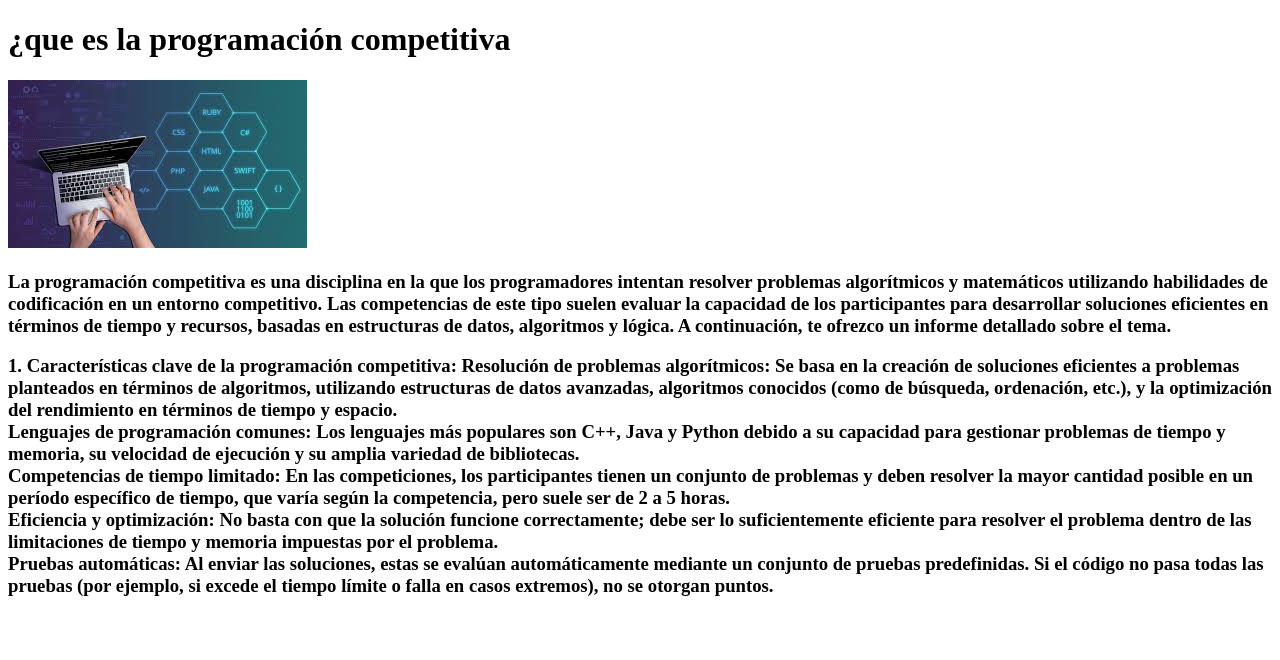
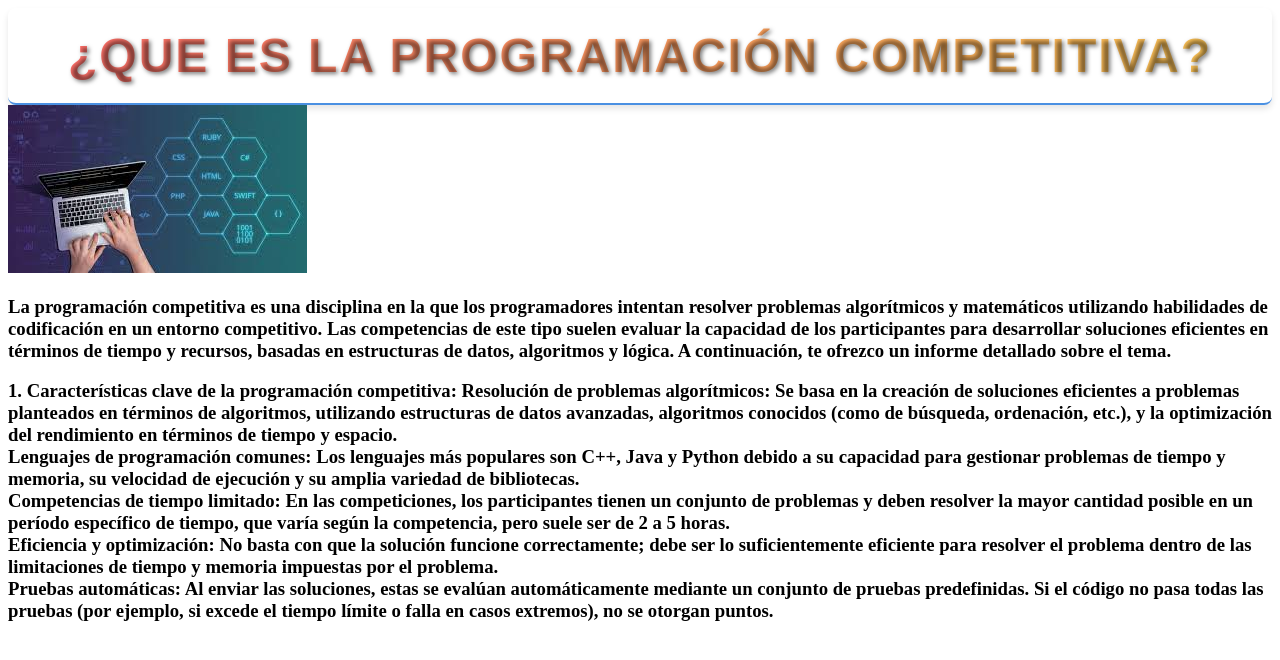
Before and after one commit to ibrajam8/tareas, a plain HTML site: page index.html in a window 1280 px wide. Drawn offline with Linux system fonts and the light colour scheme.

Commit message:
Vercion 8

```diff
--- /dev/null
+++ b/estilo.css
@@ -0,0 +1,28 @@
+h1 {
+    font-family: 'Arial', sans-serif;
+    font-size: 36px;
+    font-weight: bold;
+    color: #4A90E2;
+    text-align: center;
+    text-transform: uppercase;
+    letter-spacing: 2px;
+    padding: 10px 0;
+    border-bottom: 2px solid #4A90E2;
+    background-color: #f2f2f2;
+    box-shadow: 0 4px 6px rgba(0, 0, 0, 0.1);
+    border-radius: 8px;
+}
+.decoracion-titulo {
+    font-family: 'Arial', sans-serif;
+    font-size: 48px;
+    color: #fff;
+    text-align: center;
+    background: linear-gradient(90deg, #ff6b6b, #feca57);
+    -webkit-background-clip: text;
+    background-clip: text;
+    color: transparent;
+    text-shadow: 2px 2px 4px rgba(0, 0, 0, 0.5);
+    letter-spacing: 2px;
+    padding: 20px;
+    margin: 0;
+  }
--- a/index.html
+++ b/index.html
@@ -4,9 +4,10 @@
     <meta charset="UTF-8">
     <meta name="viewport" content="width=device-width, initial-scale=1.0">
     <title>Abraham Aguilera Garcia</title>
+    <link rel="stylesheet" href="estilo.css">
 </head>
 <body>
-    <h1>¿que es la programación competitiva</h1>
+    <h1 class="decoracion-titulo">¿que es la programación competitiva?</h1>
     <img src="imagenes/descarga.jpg" alt="">
     <h3>La programación competitiva es una disciplina en la que los programadores intentan resolver problemas algorítmicos
         y matemáticos utilizando habilidades de codificación en un entorno competitivo. Las competencias de este tipo suelen
```
